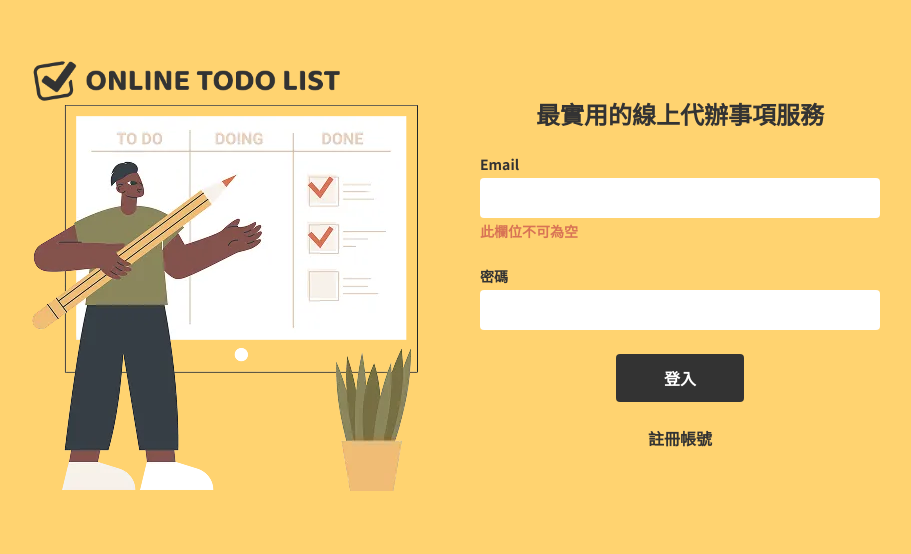
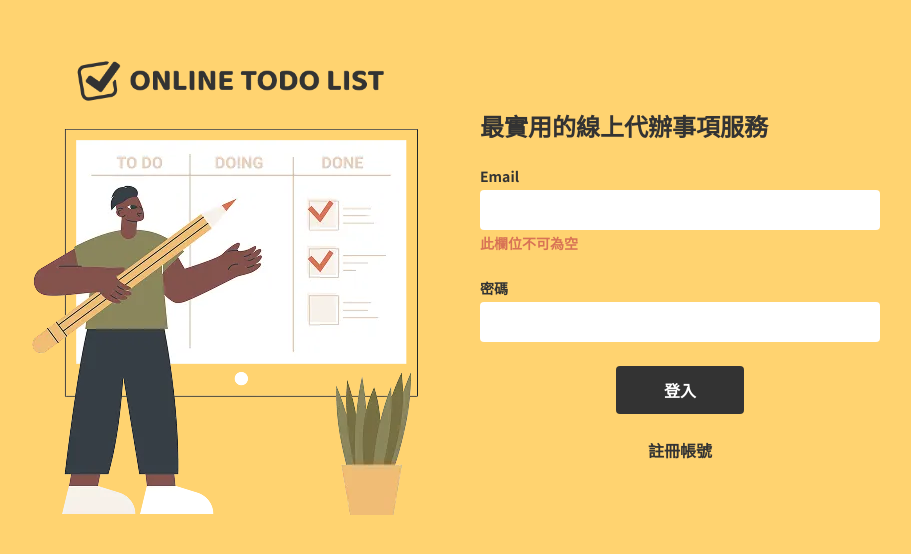
Before and after one commit to Lainieeeee/rocketPersonal-01_todolist, a website: page index.html in a window 1280 px wide. Shown: the whole page, without its empty margins (184-1095 px from the left). Drawn offline with nearby package versions, Linux system fonts and the light colour scheme; files that its build step writes are made by us from their sources.

Commit message:
update: update index.html html style

```diff
--- a/index.html
+++ b/index.html
@@ -23,13 +23,17 @@
     <main>
         <section class="max-w-4xl mx-auto px-6 py-14 md:grid md:grid-cols-2 md:gap-12 items-center">
             <!-- leftImg -->
-            <div class="leftImg hidden md:block">
-                <img src="assets/images/common/logo.webp" alt="ONLINE TODO LIST" width="312" height="49.42" loading="lazy">
-                <img src="assets/images/common/img-01.webp" alt="圖片" loading="lazy">
+            <div class="leftImg">
+                <div class="mb-6">
+                    <img src="assets/images/common/logo.webp" alt="ONLINE TODO LIST" width="312" height="49.42" loading="lazy" class="mx-auto">
+                </div>
+                <div class="hidden md:block">
+                    <img src="assets/images/common/img-01.webp" alt="圖片" loading="lazy">
+                </div>
             </div>
             <!-- rightBox -->
             <div class="rightBox text-center">
-                <h1 class="font-bold text-2xl mb-6">最實用的線上代辦事項服務</h1>
+                <h1 class="font-bold text-2xl mb-6 text-start">最實用的線上代辦事項服務</h1>
                 <!-- 表單 -->
                 <form method="" action="">
                     <!-- Email -->
```
